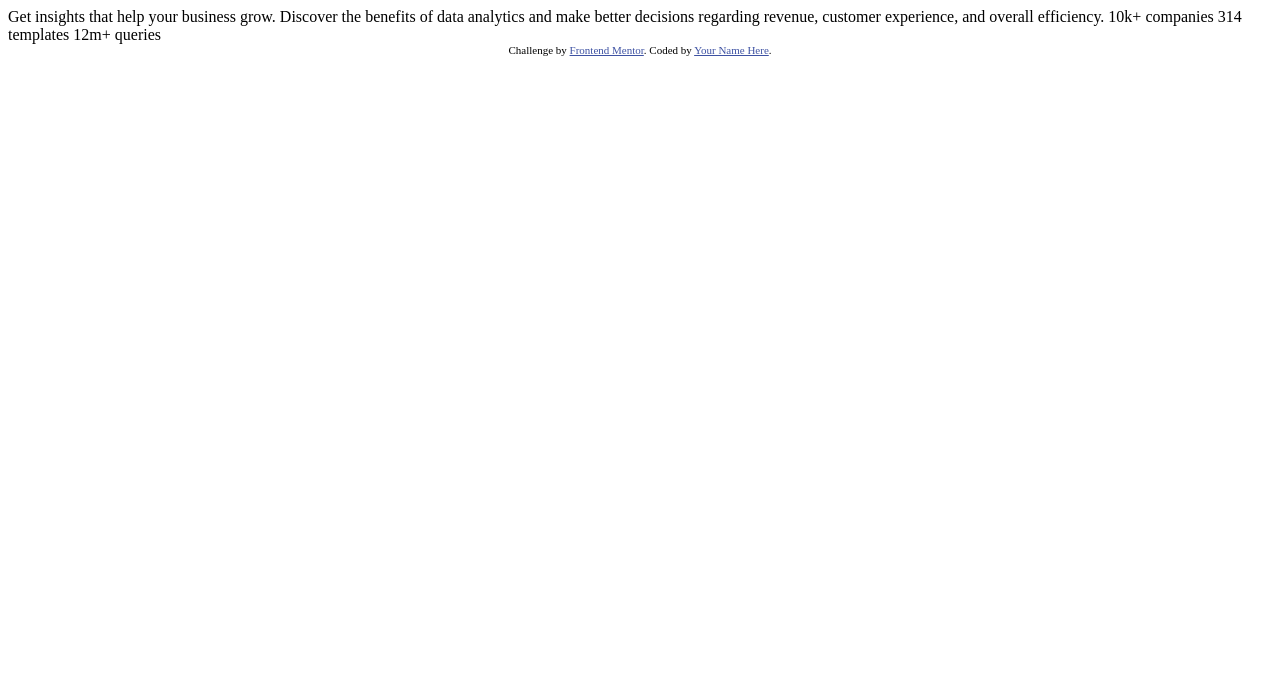
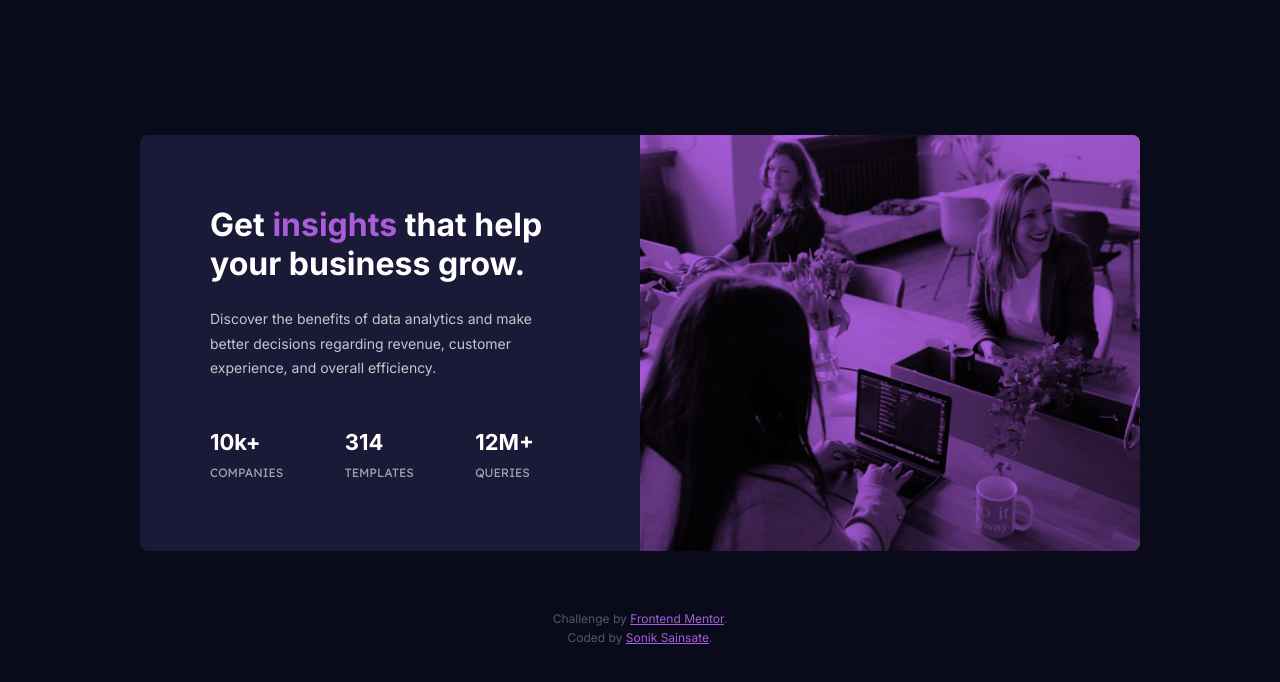
Before and after one commit to SainsateSonik/stats-preview-card-component, a plain HTML site: page index.html in a window 1280 px wide. Drawn offline with Linux system fonts and the light colour scheme.

Commit message:
dev task compiled(*)

```diff
--- a/index.html
+++ b/index.html
@@ -1,33 +1,63 @@
 <!DOCTYPE html>
 <html lang="en">
   <head>
-  <meta charset="UTF-8">
-  <meta name="viewport" content="width=device-width, initial-scale=1.0"> <!-- displays site properly based on user's device -->
+    <meta charset="UTF-8" />
+    <meta name="viewport" content="width=device-width, initial-scale=1.0" />
+    <!-- displays site properly based on user's device -->
 
-  <link rel="icon" type="image/png" sizes="32x32" href="./images/favicon-32x32.png">
+    <link
+      rel="icon"
+      type="image/png"
+      sizes="32x32"
+      href="./images/favicon-32x32.png"
+    />
 
     <title>Frontend Mentor | Stats preview card component</title>
-
-  <!-- Feel free to remove these styles or customise in your own stylesheet 👍 -->
-  <style>
-    .attribution { font-size: 11px; text-align: center; }
-    .attribution a { color: hsl(228, 45%, 44%); }
-  </style>
+    <link rel="stylesheet" href="./styles.css" />
   </head>
   <body>
-
-  Get insights that help your business grow.
-
-  Discover the benefits of data analytics and make better decisions regarding revenue, customer
-  experience, and overall efficiency.
-
-  10k+ companies
-  314 templates
-  12m+ queries
+    <div class="container">
+      <div class="content">
+        <h1 class="brand-title">
+          Get <span>insights</span> that help your business grow.
+        </h1>
+        <div class="brand-insights">
+          <p class="brand-description">
+            Discover the benefits of data analytics and make better decisions
+            regarding revenue, customer experience, and overall efficiency.
+          </p>
+          <ul class="brand-performance">
+            <li class="brand-performance__list-item">
+              <h3>10k+</h3>
+              <span>companies</span>
+            </li>
+            <li class="brand-performance__list-item">
+              <h3>314</h3>
+              <span>templates</span>
+            </li>
+            <li class="brand-performance__list-item">
+              <h3>12M+</h3>
+              <span>queries</span>
+            </li>
+          </ul>
+        </div>
+      </div>
+      <div class="brand-image"></div>
+    </div>
 
     <div class="attribution">
-    Challenge by <a href="https://www.frontendmentor.io?ref=challenge" target="_blank">Frontend Mentor</a>.
-    Coded by <a href="#">Your Name Here</a>.
+      <p>
+        Challenge by
+        <a href="https://www.frontendmentor.io?ref=challenge" target="_blank"
+          >Frontend Mentor</a
+        >.
+      </p>
+      <p>
+        Coded by
+        <a href="https://www.linkedin.com/in/sonik-sainsate/" target="_blank"
+          >Sonik Sainsate</a
+        >.
+      </p>
     </div>
   </body>
 </html>
--- /dev/null
+++ b/styles.css
@@ -0,0 +1,170 @@
+@import url("https://fonts.googleapis.com/css2?family=Inter:wght@400;700&family=Lexend+Deca&display=swap");
+
+:root {
+  --breakpoint-desktop: 1440px;
+  --breakpoint-mobile: 375px;
+
+  --color-primary-300: hsl(233, 47%, 7%);
+  --color-primary-200: hsl(244, 38%, 16%);
+  --color-primary-100: hsl(277, 64%, 61%);
+
+  --color-neutral-300: hsl(0, 0%, 100%);
+  --color-neutral-200: hsla(0, 0%, 100%, 0.75);
+  --color-neutral-100: hsla(0, 0%, 100%, 0.6);
+
+  --font-size-body: 15px;
+  --font-family-primary: "Inter", sans-serif;
+  --font-family-secondary: "Lexend Deca", sans-serif;
+}
+
+*,
+*::before,
+*::after {
+  box-sizing: border-box;
+}
+
+body {
+  margin: 0;
+  font-family: var(--font-family-primary);
+  background-color: var(--color-primary-300);
+  min-height: 100vh;
+  display: flex;
+  flex-direction: column;
+  align-items: center;
+  justify-content: center;
+}
+
+.container {
+  display: flex;
+  background-color: var(--color-primary-200);
+  border-radius: 8px;
+  overflow: hidden;
+  max-width: 1000px;
+}
+
+.content,
+.brand-image {
+  width: 50%;
+}
+
+.content {
+  padding: 70px;
+}
+
+.brand-image {
+  background-image: url("./images/image-header-desktop.jpg");
+  background-repeat: no-repeat;
+  background-size: cover;
+  background-position: center;
+  position: relative;
+}
+
+.brand-image::before {
+  content: "";
+  position: absolute;
+  top: 0;
+  left: 0;
+  right: 0;
+  bottom: 0;
+  background-color: var(--color-primary-100);
+  mix-blend-mode: multiply;
+}
+
+.brand-title {
+  margin: 0 0 24px;
+  color: var(--color-neutral-300);
+}
+.brand-title span {
+  color: var(--color-primary-100);
+}
+
+.brand-insights {
+  padding-right: 36px;
+}
+
+.brand-description {
+  color: var(--color-neutral-200);
+
+  margin: 0 0 48px;
+  font-size: 14px;
+  line-height: 1.75;
+}
+
+.brand-performance {
+  list-style: none;
+  padding: 0;
+  margin: 0;
+  display: flex;
+  align-items: center;
+  justify-content: space-between;
+}
+
+.brand-performance__list-item h3 {
+  margin: 0 0 6px;
+  font-size: 22px;
+  color: var(--color-neutral-300);
+}
+
+.brand-performance__list-item span {
+  font-size: 12px;
+  color: var(--color-neutral-100);
+  text-transform: uppercase;
+  font-family: var(--font-family-secondary);
+}
+
+.attribution {
+  font-size: 12px;
+  margin: 60px 0 20px;
+  color: rgba(255, 255, 255, 0.315);
+  text-align: center;
+}
+.attribution p {
+  margin: 0;
+}
+.attribution p:not(:first-of-type) {
+  margin-top: 4px;
+}
+
+.attribution a {
+  color: var(--color-primary-100);
+  /* text-decoration: none; */
+}
+
+@media (max-width: 375px) {
+  body {
+    padding: 30px;
+  }
+  .container {
+    flex-direction: column-reverse;
+    text-align: center;
+  }
+
+  .content,
+  .brand-image {
+    width: 100%;
+  }
+  .brand-image {
+    background-image: url("./images/image-header-mobile.jpg");
+    height: 250px;
+  }
+
+  .content {
+    padding: 36px 32px 32px;
+  }
+
+  .brand-title {
+    font-size: 27px;
+  }
+
+  .brand-insights {
+    padding: 0;
+  }
+
+  .brand-performance {
+    flex-direction: column;
+  }
+
+  .brand-performance__list-item ~ .brand-performance__list-item {
+    margin-top: 28px;
+  }
+}
```
Lines whose indentation alone changed are shown as unchanged.
